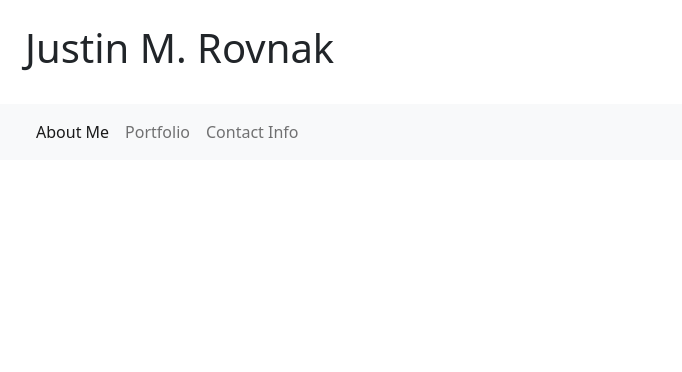
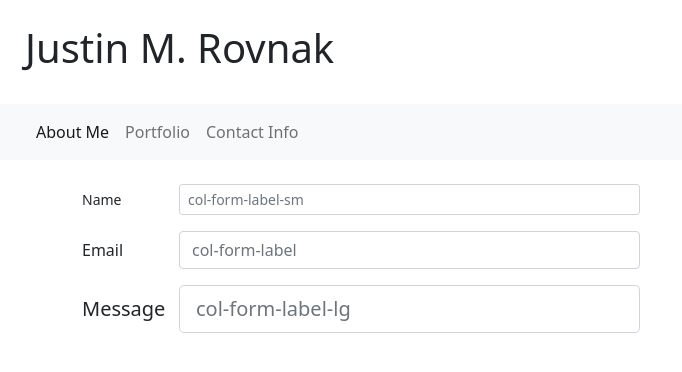
Before and after one commit to jmrovnak/HW2, a plain HTML site: page contact.html in a window 1280 px wide. Shown: the whole page, without its empty margins (0-682 px from the left). Drawn offline with nearby package versions, Linux system fonts and the light colour scheme.

Commit message:
added forms to contact html

```diff
--- a/contact.html
+++ b/contact.html
@@ -41,5 +41,33 @@
           </div>
         </div>
       </nav> <br>
+
+      <div class="container">
+      <div class="row"></div>
+      <div class="col-lg-3"></div>
+      <div class="col-lg-6">
+      <div class="row mb-3">
+        <label for="colFormLabelSm" class="col-sm-2 col-form-label col-form-label-sm">Name</label>
+        <div class="col-sm-10">
+          <input type="email" class="form-control form-control-sm" id="colFormLabelSm" placeholder="col-form-label-sm">
+        </div>
+      </div>
+      <div class="row mb-3">
+        <label for="colFormLabel" class="col-sm-2 col-form-label">Email</label>
+        <div class="col-sm-10">
+          <input type="email" class="form-control" id="colFormLabel" placeholder="col-form-label">
+        </div>
+      </div>
+      <div class="row">
+        <label for="colFormLabelLg" class="col-sm-2 col-form-label col-form-label-lg">Message</label>
+        <div class="col-sm-10">
+          <input type="email" class="form-control form-control-lg" id="colFormLabelLg" placeholder="col-form-label-lg">
+        </div>
+      </div>
+      </div>
+      <div class="col-lg-3"></div>
+      </div>
+
+
 </body>
 </html>
```
